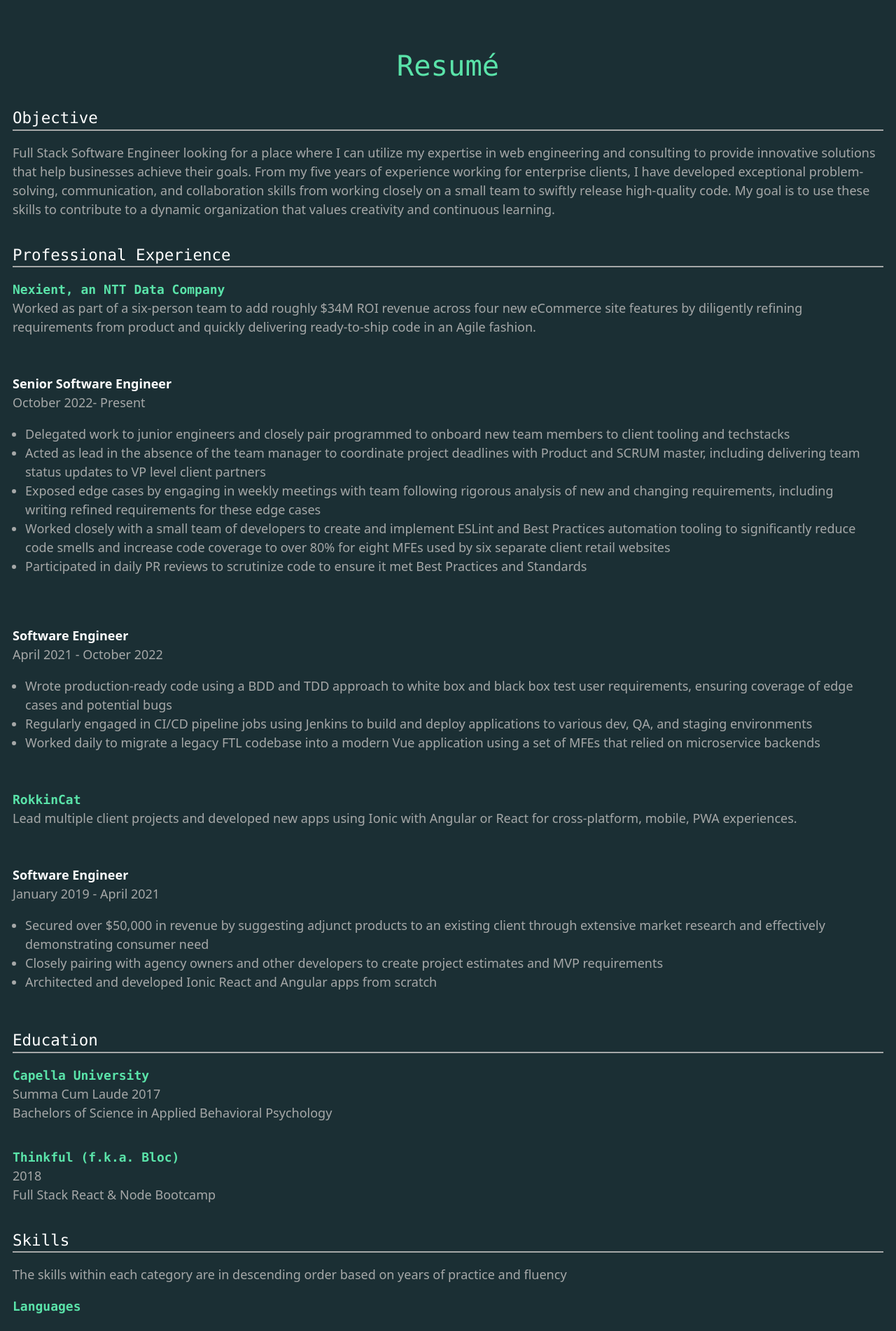
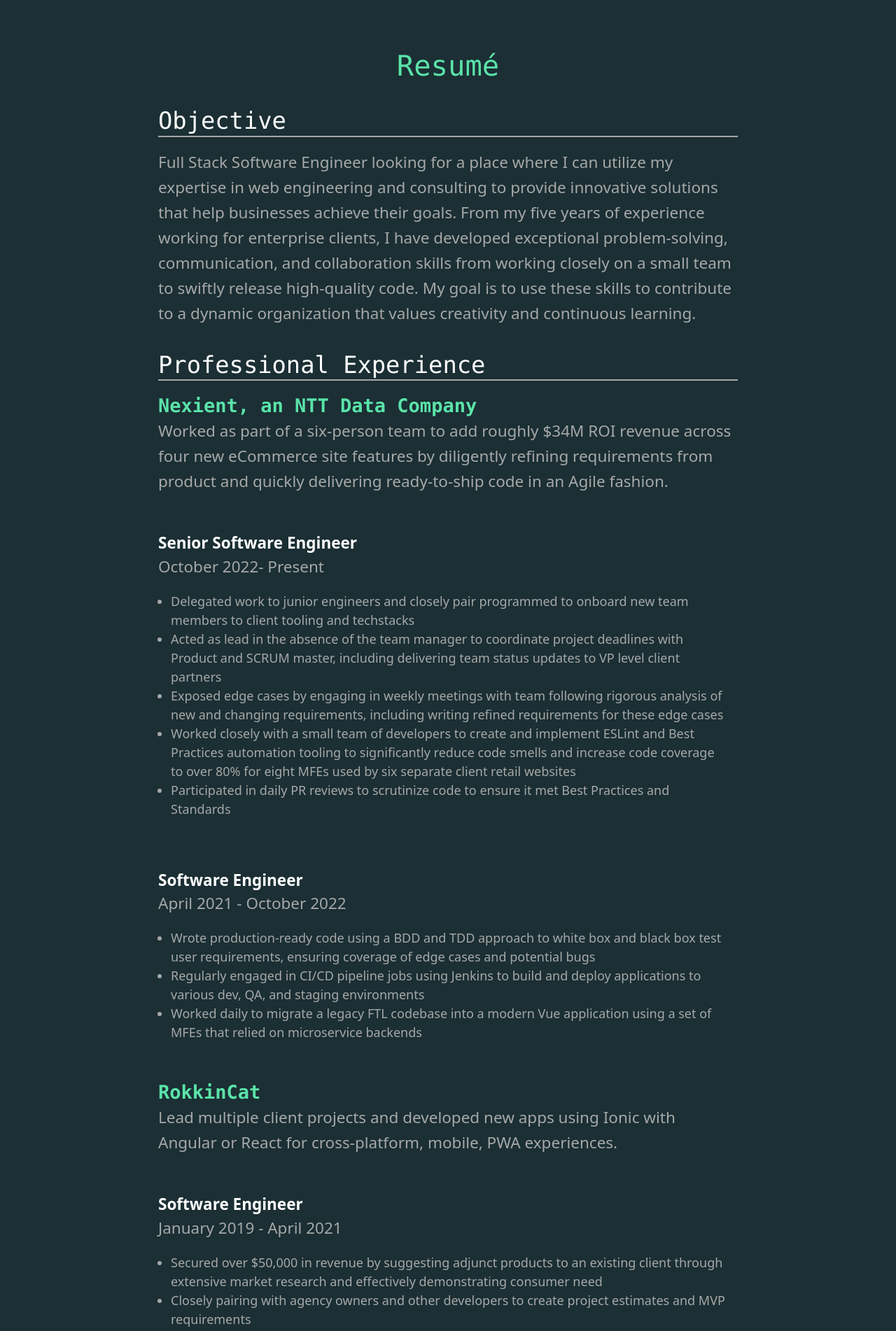
Before and after one commit to cSparkle/cSparkle.github.io, a Vue app: page /resume in a window 1280 px wide. Shown: the part 180-2082 px from the top of the page at 70% size. Built offline with nearby package versions, Linux system fonts and the light colour scheme.

Commit message:
finalize styling at all screen sizes

```diff
--- a/src/components/MainHeader.vue
+++ b/src/components/MainHeader.vue
@@ -7,7 +7,7 @@
         class="h-16"
       />
 
-      <ul class="w-3/5 sm:w-2/5 lg:w-4/12 flex justify-between">
+      <ul class="w-3/5 sm:w-2/5 lg:w-4/12 2xl:w-1/6 2xl:mr-12 flex justify-between">
         <RouterLink
           to="/"
           class="font-sans font-medium"
--- a/src/views/ContactView.vue
+++ b/src/views/ContactView.vue
@@ -1,14 +1,14 @@
 <template>
   <main class="text-light-grey p-4 min-h-screen">
     <h1 class="text-4xl text-center font-mono mb-4 text-bright-green">Let's Chat!</h1>
-    <p class="text-center pt-12">
+    <p class="text-xl text-center pt-12">
       The best way to contact me is through
       <span class="inline-flex">
         <a
           href="https://www.linkedin.com/in/cortney-thomas/"
           rel="noreferrer"
           target="_blank"
-          class="text-bright-green flex items-center"
+          class="text-xl text-bright-green flex items-center"
           >LinkedIn
           <img
             src="src/assets/icons/external-link.png"
@@ -17,14 +17,14 @@
           /> </a
       ></span>
     </p>
-    <p class="text-center pt-12">
+    <p class="text-xl text-center pt-12">
       If you're interested in seeing my coding work, checkout
       <span class="inline-flex">
         <a
           href="https://github.com/cSparkle"
           rel="noreferrer"
           target="_blank"
-          class="text-bright-green flex items-center"
+          class="text-xl text-bright-green flex items-center"
         >
           my GitHub profile
           <img
--- a/src/views/HomeView.vue
+++ b/src/views/HomeView.vue
@@ -3,7 +3,9 @@
     <h1 class="text-4xl text-center font-mono text-bright-green">Howdy, friend</h1>
     <p class="text-3xl text-center font-sans mb-12 text-white">The name's Cortney.</p>
     <section class="flex flex-col items-center">
-      <div class="md:flex md:flex-row items-baseline w-full lg:justify-around">
+      <div
+        class="flex flex-col items-center md:flex-row md:items-baseline w-full lg:justify-around max-w-5xl"
+      >
         <a href="#engineer" class="flex flex-col items-center justify-center w-fit">
           <img
             src="../assets/images/developer.svg"
@@ -55,11 +57,11 @@
       </div>
 
       <section class="bg-bright-green py-12 px-4 w-full">
-        <div id="engineer" class="pt-28 lg:flex lg:flex-col lg:items-center">
-          <h2 class="text-center text-2xl lg:text-3xl font-mono font-medium text-dark-grey">
+        <div id="engineer" class="pt-28 flex flex-col items-center">
+          <h2 class="text-center text-3xl font-mono font-medium text-dark-grey">
             Software Engineer
           </h2>
-          <p class="font-sans pt-8 indent-12 lg:max-w-2xl lg:text-xl lg:leading-10">
+          <p class="font-sans pt-8 indent-12 max-w-2xl text-xl leading-10">
             I've been programming for nearly five years as a consultant in enterprise, startup, and
             educational sectors. I love all aspects of the development process, and I've done just
             about everything from creating and implementing UI designs to setting up databases and
@@ -76,35 +78,32 @@
             />
           </div>
         </div>
-        <div id="bookworm" class="pt-20 lg:flex lg:flex-col lg:items-center">
-          <h2 class="text-center text-2xl lg:text-3xl font-mono font-medium text-dark-grey mt-16">
-            Bookworm
-          </h2>
-          <p class="font-sans pt-8 indent-12 lg:max-w-2xl lg:text-xl lg:leading-10">
+        <div id="bookworm" class="pt-20 flex flex-col items-center">
+          <h2 class="text-center text-3xl font-mono font-medium text-dark-grey mt-16">Bookworm</h2>
+          <p class="font-sans pt-8 indent-12 max-w-2xl text-xl leading-10">
             I love to read, especially fantasy and sci-fi, but I'm already regularly reading
             software books to stay on the cutting edge of the field. Without a doubt, The Lord of
             the Rings is my favorite book, and I re-read it every few years along with The Hobbit
             and The Silmarillion to get even more immersed in the Tolkien-verse. Right now, I'm
             reading:
           </p>
-          <ul class="flex flex-col items-center mt-6">
-            <li class="font-sans lg:text-xl">
-              <strong class="font-sans lg:text-xl">The Wheel of Time</strong>, by Robert Jordan
-              (curently on book 7)
+          <ul class="flex flex-col items-center mt-6 text-center">
+            <li class="font-sans text-xl pb-4">
+              <strong class="font-sans text-xl">The Wheel of Time</strong>, by Robert Jordan
             </li>
-            <li class="font-sans lg:text-xl">
-              <strong class="font-sans lg:text-xl">Mindset</strong>, by Carol Dweck
+            <li class="font-sans text-xl pb-4">
+              <strong class="font-sans text-xl">Mindset</strong>, by Carol Dweck
             </li>
-            <li class="font-sans lg:text-xl">
-              <strong class="font-sans lg:text-xl">The Clean Coder</strong>, by Robert C. Martin
+            <li class="font-sans text-xl">
+              <strong class="font-sans text-xl">The Clean Coder</strong>, by Robert C. Martin
             </li>
           </ul>
         </div>
-        <div id="nerd" class="pt-20 pb-20 lg:flex lg:flex-col lg:items-center">
-          <h2 class="text-center text-2xl lg:text-3xl font-mono font-medium text-dark-grey mt-16">
+        <div id="nerd" class="pt-20 pb-20 flex flex-col items-center">
+          <h2 class="text-center text-3xl font-mono font-medium text-dark-grey mt-16">
             Fantasy Nerd!
           </h2>
-          <p class="font-sans pt-8 indent-12 lg:max-w-2xl lg:text-xl lg:leading-10">
+          <p class="font-sans pt-8 indent-12 max-w-2xl text-xl leading-10">
             Ever since I was young I've been immersed in all types of fantasy worlds. I love reading
             fantasy books, playing fantasy video and board games, and watching fantasy shows and
             movies. In the last few years, my friends and I have gotten into D&D, playing a home
--- a/src/views/ResumeView.vue
+++ b/src/views/ResumeView.vue
@@ -1,9 +1,9 @@
 <template>
-  <main class="text-light-grey">
+  <main class="text-light-grey flex flex-col items-center">
     <h1 class="text-4xl text-center font-mono text-bright-green mb-4">Resumé</h1>
-    <section class="p-4">
-      <h2 class="text-xl text-white font-mono border-b-2 border-light-grey">Objective</h2>
-      <p class="font-sans pt-4">
+    <section class="p-4 max-w-3xl flex flex-col w-full">
+      <h2 class="text-3xl text-white font-mono border-b-2 border-light-grey">Objective</h2>
+      <p class="text-xl leading-8 font-sans pt-4">
         Full Stack Software Engineer looking for a place where I can utilize my expertise in web
         engineering and consulting to provide innovative solutions that help businesses achieve
         their goals. From my five years of experience working for enterprise clients, I have
@@ -12,19 +12,19 @@
         to contribute to a dynamic organization that values creativity and continuous learning.
       </p>
     </section>
-    <section class="p-4">
-      <h2 class="text-xl text-white font-mono border-b-2 border-light-grey">
+    <section class="p-4 max-w-3xl w-full flex flex-col">
+      <h2 class="text-3xl text-white font-mono border-b-2 border-light-grey">
         Professional Experience
       </h2>
       <div class="pt-4">
-        <h3 class="text-bright-green font-mono font-bold">Nexient, an NTT Data Company</h3>
-        <p class="font-sans">
+        <h3 class="text-2xl text-bright-green font-mono font-bold">Nexient, an NTT Data Company</h3>
+        <p class="font-sans text-xl leading-8">
           Worked as part of a six-person team to add roughly $34M ROI revenue across four new
           eCommerce site features by diligently refining requirements from product and quickly
           delivering ready-to-ship code in an Agile fashion.
         </p>
-        <h4 class="text-white pt-12 font-bold font-sans">Senior Software Engineer</h4>
-        <p class="font-sans">October 2022- Present</p>
+        <h4 class="text-xl text-white pt-12 font-bold font-sans">Senior Software Engineer</h4>
+        <p class="font-sans text-xl leading-8">October 2022- Present</p>
         <ul class="p-4 list-disc font-sans">
           <li>
             Delegated work to junior engineers and closely pair programmed to onboard new team
@@ -50,8 +50,8 @@
             Standards
           </li>
         </ul>
-        <h4 class="text-white pt-12 font-bold font-sans">Software Engineer</h4>
-        <p class="font-sans">April 2021 - October 2022</p>
+        <h4 class="text-xl text-white pt-12 font-bold font-sans">Software Engineer</h4>
+        <p class="font-sans text-xl leading-8">April 2021 - October 2022</p>
         <ul class="p-4 list-disc font-sans">
           <li>
             Wrote production-ready code using a BDD and TDD approach to white box and black box test
@@ -68,13 +68,13 @@
         </ul>
       </div>
       <div class="pt-8">
-        <h3 class="text-bright-green font-mono font-bold">RokkinCat</h3>
-        <p class="font-sans">
+        <h3 class="text-2xl text-bright-green font-mono font-bold">RokkinCat</h3>
+        <p class="font-sans text-xl leading-8">
           Lead multiple client projects and developed new apps using Ionic with Angular or React for
           cross-platform, mobile, PWA experiences.
         </p>
-        <h4 class="text-white pt-12 font-bold font-sans">Software Engineer</h4>
-        <p class="font-sans">January 2019 - April 2021</p>
+        <h4 class="text-xl text-white pt-12 font-bold font-sans">Software Engineer</h4>
+        <p class="font-sans text-xl leading-8">January 2019 - April 2021</p>
         <ul class="p-4 list-disc font-sans">
           <li>
             Secured over $50,000 in revenue by suggesting adjunct products to an existing client
@@ -88,27 +88,30 @@
         </ul>
       </div>
     </section>
-    <section class="p-4">
-      <h2 class="text-xl text-white font-mono border-b-2 border-light-grey">Education</h2>
+    <section class="p-4 max-w-3xl flex flex-col w-full">
+      <h2 class="text-3xl text-white font-mono border-b-2 border-light-grey">Education</h2>
       <div class="pt-4">
-        <h3 class="text-bright-green font-mono font-bold">Capella University</h3>
-        <p class="font-sans">Summa Cum Laude 2017</p>
-        <p class="font-sans">Bachelors of Science in Applied Behavioral Psychology</p>
+        <h3 class="text-2xl text-bright-green font-mono font-bold">Capella University</h3>
+        <p class="font-sans text-xl leading-8">Summa Cum Laude 2017</p>
+        <p class="font-sans text-xl leading-8">
+          Bachelors of Science in Applied Behavioral Psychology
+        </p>
       </div>
       <div class="pt-8">
-        <h3 class="text-bright-green font-mono font-bold">Thinkful (f.k.a. Bloc)</h3>
-        <p class="font-sans">2018</p>
-        <p class="font-sans">Full Stack React & Node Bootcamp</p>
+        <h3 class="text-2xl text-bright-green font-mono font-bold">Thinkful (f.k.a. Bloc)</h3>
+        <p class="font-sans text-xl leading-8">2018</p>
+        <p class="font-sans text-xl leading-8">Full Stack React & Node Bootcamp</p>
       </div>
     </section>
-    <section class="p-4">
-      <h2 class="text-xl text-white font-mono border-b-2 border-light-grey">Skills</h2>
-      <p class="pt-4">
+    <section class="p-4 max-w-3xl flex flex-col w-full">
+      <h2 class="text-3xl text-white font-mono border-b-2 border-light-grey">Skills</h2>
+      <p class="pt-4 text-xl leading-8">
         The skills within each category are in descending order based on years of practice and
         fluency
       </p>
+      <div class="sm:flex justify-evenly">
         <div>
-        <h3 class="text-bright-green font-mono font-bold pt-4">Languages</h3>
+          <h3 class="text-2xl text-bright-green font-mono font-bold pt-4">Languages</h3>
           <ul class="p-4 list-disc font-sans">
             <li>JavaScript</li>
             <li>HTML5</li>
@@ -120,7 +123,7 @@
           </ul>
         </div>
         <div>
-        <h3 class="text-bright-green font-mono font-bold pt-4">Frameworks</h3>
+          <h3 class="text-2xl text-bright-green font-mono font-bold pt-4">Frameworks</h3>
           <ul class="p-4 list-disc font-sans">
             <li>Vue 2 & 3</li>
             <li>Angular 5+</li>
@@ -131,7 +134,7 @@
           </ul>
         </div>
         <div>
-        <h3 class="text-bright-green font-mono font-bold pt-4">Tooling</h3>
+          <h3 class="text-2xl text-bright-green font-mono font-bold pt-4">Tooling</h3>
           <ul class="p-4 list-disc font-sans">
             <li>Jenkins</li>
             <li>ESLint</li>
@@ -140,7 +143,7 @@
           </ul>
         </div>
         <div>
-        <h3 class="text-bright-green font-mono font-bold pt-4">Services</h3>
+          <h3 class="text-2xl text-bright-green font-mono font-bold pt-4">Services</h3>
           <ul class="p-4 list-disc font-sans">
             <li>GitHub</li>
             <li>Jira & Confluence</li>
@@ -149,6 +152,7 @@
             <li>SharePoint</li>
           </ul>
         </div>
+      </div>
     </section>
   </main>
 </template>
```
Lines whose indentation alone changed are shown as unchanged.
